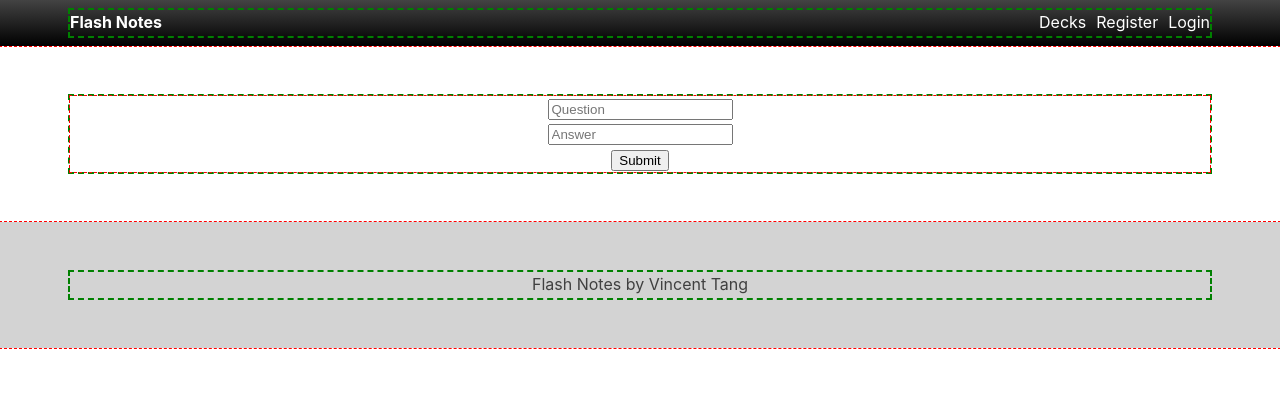
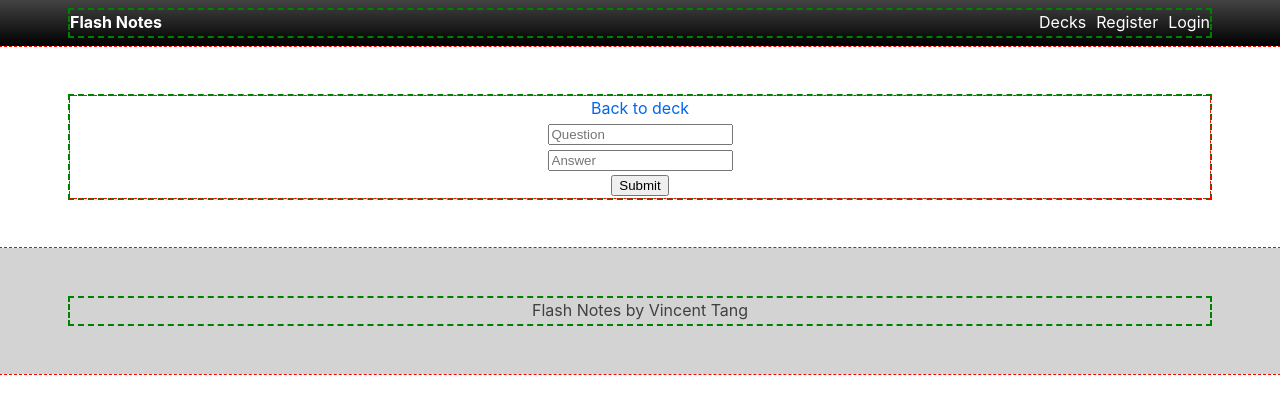
Before and after one commit to vincentntang/flashnotes-react, a React (Create React App) app in the folder frontend/: page /decks/1/add in a window 1280 px wide. Shown: the top 414 px of the page. Built offline with nearby package versions, Linux system fonts and the light colour scheme.

Commit message:
Change Page load duration and added go back page links

```diff
--- a/frontend/src/components/deck/AddCards.js
+++ b/frontend/src/components/deck/AddCards.js
@@ -1,5 +1,6 @@
 import React, { Component } from "react";
 import styled from "styled-components";
+import { Link } from "react-router-dom";
 
 import MainData from "../data/MainData";
 import TextFieldGroup from "../common/TextFieldGroup";
@@ -8,6 +9,7 @@ const StyledAddCards = styled.div`
   text-align: center;
 `;
 const StyledForm = styled.form``;
+const StyledHeader = styled.div``;
 
 class AddCards extends Component {
   state = {
@@ -27,6 +29,11 @@ class AddCards extends Component {
     const { errors } = this.state;
     return (
       <StyledAddCards>
+        <StyledHeader>
+          <Link to={`/decks/${this.props.match.params.handle}`}>
+            Back to deck
+          </Link>
+        </StyledHeader>
         <StyledForm>
           <TextFieldGroup
             placeholder="Question"
--- a/frontend/src/components/deck/Deck.js
+++ b/frontend/src/components/deck/Deck.js
@@ -22,7 +22,7 @@ export default class Deck extends Component {
   componentDidMount() {
     setTimeout(() => {
       this.setState({ decks: MainData.decks });
-    }, 1000);
+    }, 500);
   }
   onReviewCards = () => {
     // this.setState({ toggled: !this.state.toggled });
--- a/frontend/src/components/deck/EditCards.js
+++ b/frontend/src/components/deck/EditCards.js
@@ -1,7 +1,14 @@
 import React, { Component } from "react";
 import styled from "styled-components";
 
+/**
+ * List every card here related to a deck and option to quickly edit
+ */
 class EditCards extends Component {
+  state = {
+    cards: [],
+    decks: []
+  };
   render() {
     return <div>Edit Cards</div>;
   }
--- a/frontend/src/components/decks/Decks.js
+++ b/frontend/src/components/decks/Decks.js
@@ -24,7 +24,7 @@ export default class Cards extends Component {
   componentDidMount() {
     setTimeout(() => {
       this.setState({ decks: MainData.decks });
-    }, 1000);
+    }, 500);
   }
 
   state = {
```
